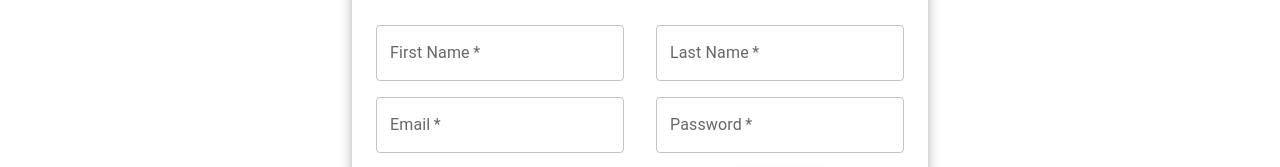
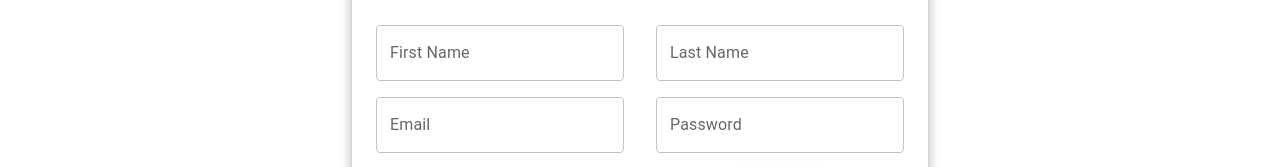
Before and after one commit to jdpasternak/fourth-realm-innovations, a React (Create React App) app: page /sign-up in a window 1280 px wide. Shown: the part 172-339 px from the top of the page. Built offline with nearby package versions, Linux system fonts and the light colour scheme.

Commit message:
refactors FormTextField to include rest of props

```diff
--- a/src/components/login/FormTextField.js
+++ b/src/components/login/FormTextField.js
@@ -23,7 +23,7 @@ const FormTextField = (props) => {
       value={formData[name] || ""}
       error={errors[name] != null}
       helperText={errors[name]}
-      required
+      {...props}
     />
   );
 };
```
